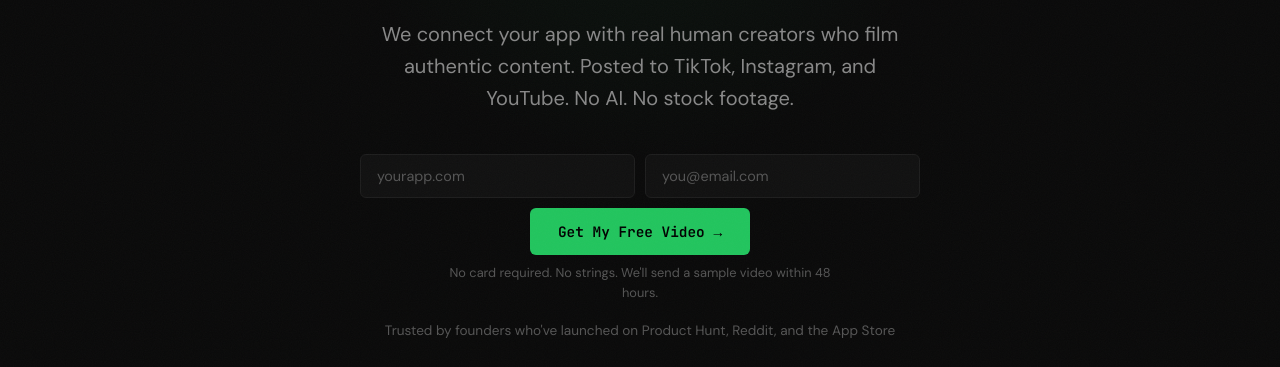
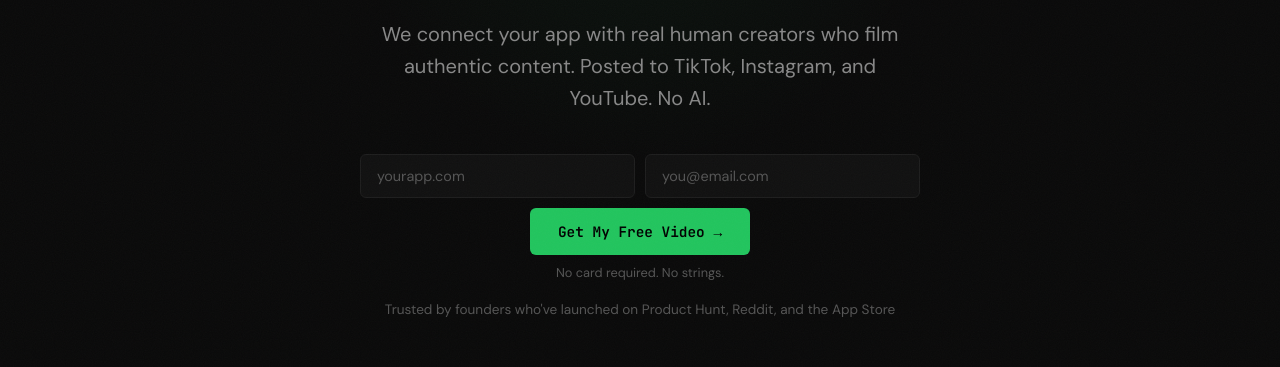
Before and after one commit to viraluxm/shiplouder, a website: page index.html in a window 1280 px wide. Shown: the part 433-800 px from the top of the page. Drawn offline with Linux system fonts and the light colour scheme.

Commit message:
Remove 'No stock footage' and '48 hours' copy from hero
Co-Authored-By: Claude Opus 4.6 (1M context) <noreply@anthropic.com>

```diff
--- a/index.html
+++ b/index.html
@@ -1271,14 +1271,14 @@
                 Real creators make videos for your app.<br>
                 <span class="line-green">First one's free.</span>
             </h1>
-            <p class="hero-sub fade-in delay-3">We connect your app with real human creators who film authentic content. Posted to TikTok, Instagram, and YouTube. No AI. No stock footage.</p>
+            <p class="hero-sub fade-in delay-3">We connect your app with real human creators who film authentic content. Posted to TikTok, Instagram, and YouTube. No AI.</p>
             <div class="hero-inline-form fade-in delay-4">
                 <form class="hero-lead-form" id="hero-lead-form">
                     <input type="url" id="hero-lead-url" placeholder="yourapp.com" required>
                     <input type="email" id="hero-lead-email" placeholder="you@email.com" required>
                     <button type="submit" id="hero-lead-btn">Get My Free Video &rarr;</button>
                 </form>
-                <p class="hero-lead-micro">No card required. No strings. We'll send a sample video within 48 hours.</p>
+                <p class="hero-lead-micro">No card required. No strings.</p>
                 <div class="hero-lead-error" id="hero-lead-error"></div>
                 <div class="hero-lead-confirmation" id="hero-lead-confirmation">We're on it. Check your inbox in 48 hours.</div>
             </div>
```
